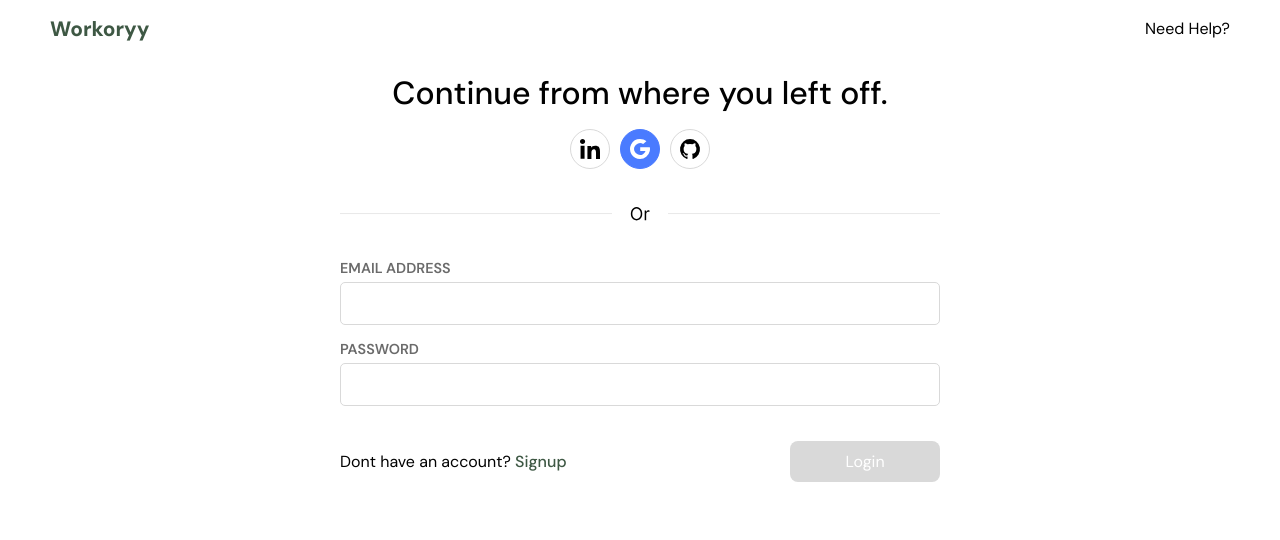
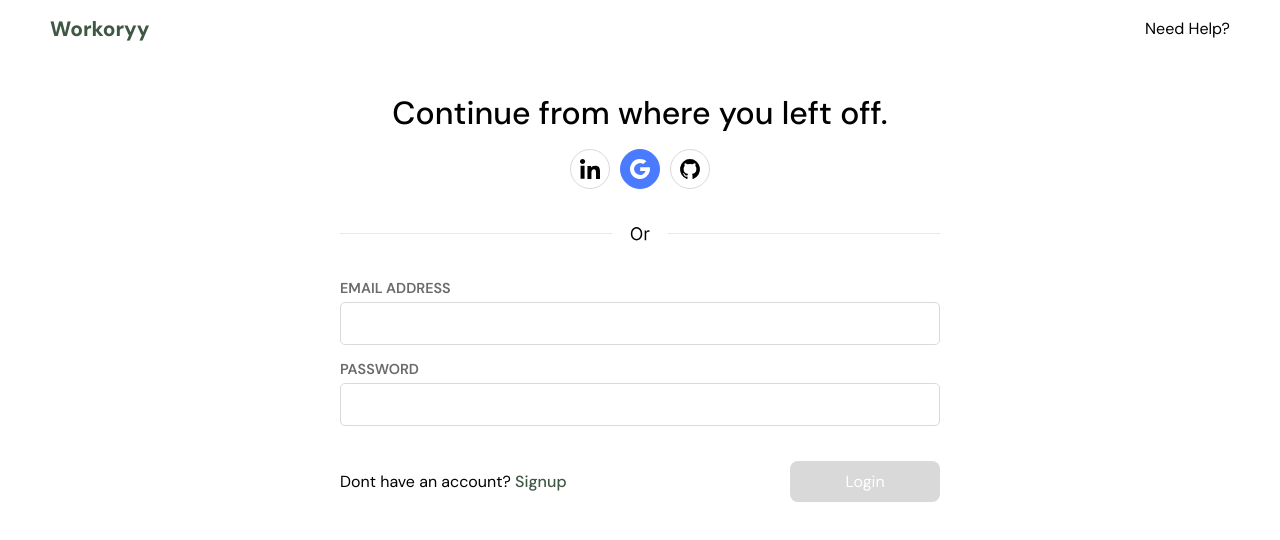
Before and after one commit to Im-Hassan-wd/marketplace, a Next.js app: page /ob/login in a window 1280 px wide. Shown: the top 540 px of the page. Built offline with nearby package versions, Linux system fonts and the light colour scheme.

Commit message:
adjusted the padding

```diff
--- a/app/auth.css
+++ b/app/auth.css
@@ -1,5 +1,5 @@
 .signup {
-  margin: 20px auto;
+  margin: 40px auto;
   display: flex;
   justify-content: center;
   align-items: center;
--- a/app/layout.js
+++ b/app/layout.js
@@ -1,9 +1,9 @@
 import "./index.css";
 import "./auth.css";
 
-// components
+// component & context
+import { AccountProvider } from "@/context/AccountContext";
 import Navbar from "@/components/navbar/Navbar";
-import { AccountProvider } from "@/context/AccountContext";
 
 export const metadata = {
   title: "Marketplace",
@@ -13,12 +13,12 @@ export const metadata = {
 export default function RootLayout({ children }) {
   return (
     <html lang="en">
-      <AccountProvider>
-        <body>
+      <body>
+        <AccountProvider>
           <Navbar />
           {children}
-        </body>
-      </AccountProvider>
+        </AccountProvider>
+      </body>
     </html>
   );
 }
--- a/app/page.js
+++ b/app/page.js
@@ -1,3 +1,5 @@
+import Navbar from "@/components/navbar/Navbar";
+
 export default function Home() {
   return <div className="home-page">Home</div>;
 }
--- a/components/navbar/Navbar.css
+++ b/components/navbar/Navbar.css
@@ -9,3 +9,7 @@
   font-size: 1.3rem;
   color: var(--primary);
 }
+.navbar button {
+  font-weight: 600;
+  font-size: 1rem;
+}
--- a/components/navbar/Navbar.js
+++ b/components/navbar/Navbar.js
@@ -1,3 +1,4 @@
+"use client";
 import Link from "next/link";
 import "./Navbar.css";
 
@@ -5,7 +6,7 @@ export default function Navbar() {
   return (
     <div className="navbar">
       <div className="logo">Workoryy</div>
-      <Link href={"/"}>Need Help?</Link>
+      <Link href={"#"}>Need Help?</Link>
     </div>
   );
 }
```
